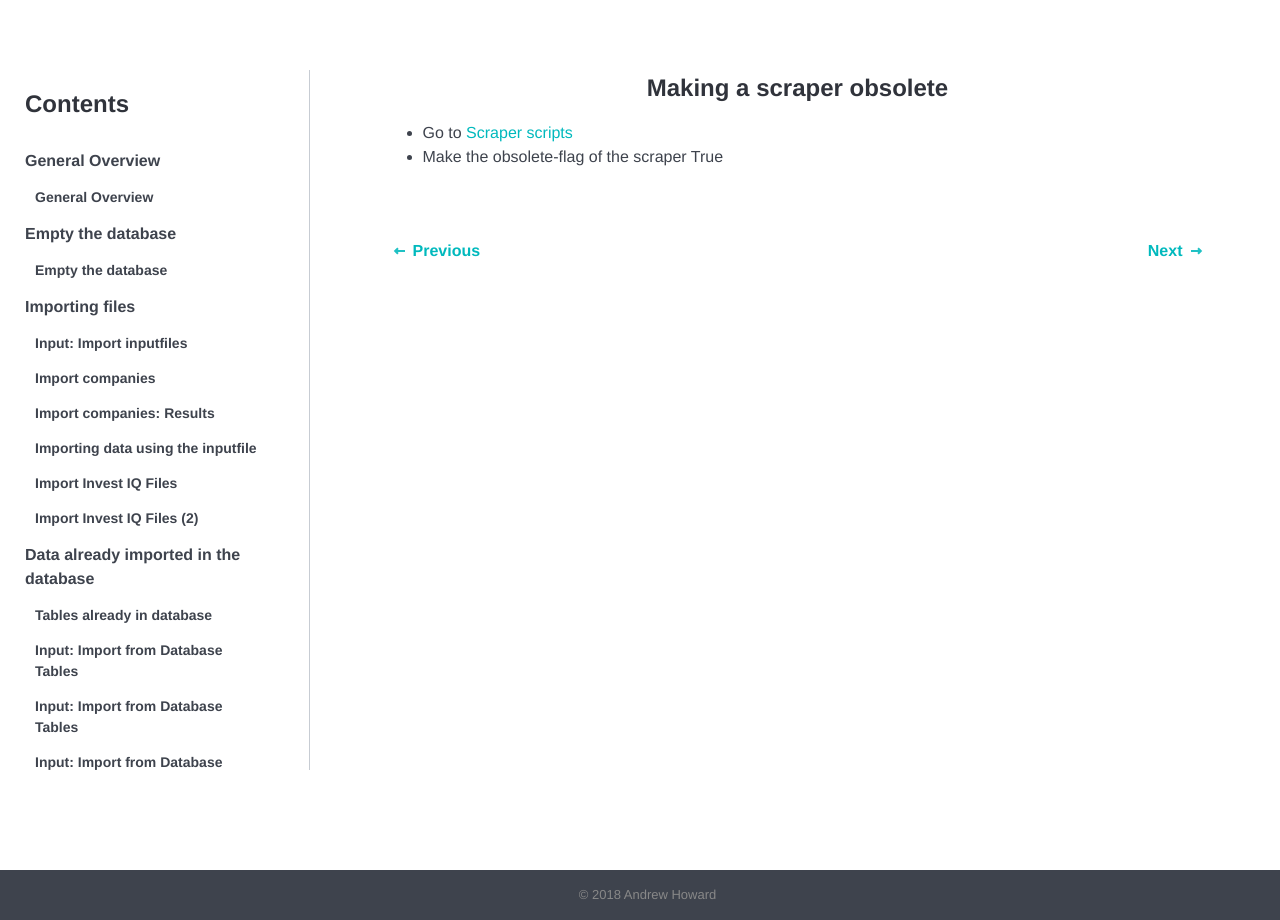
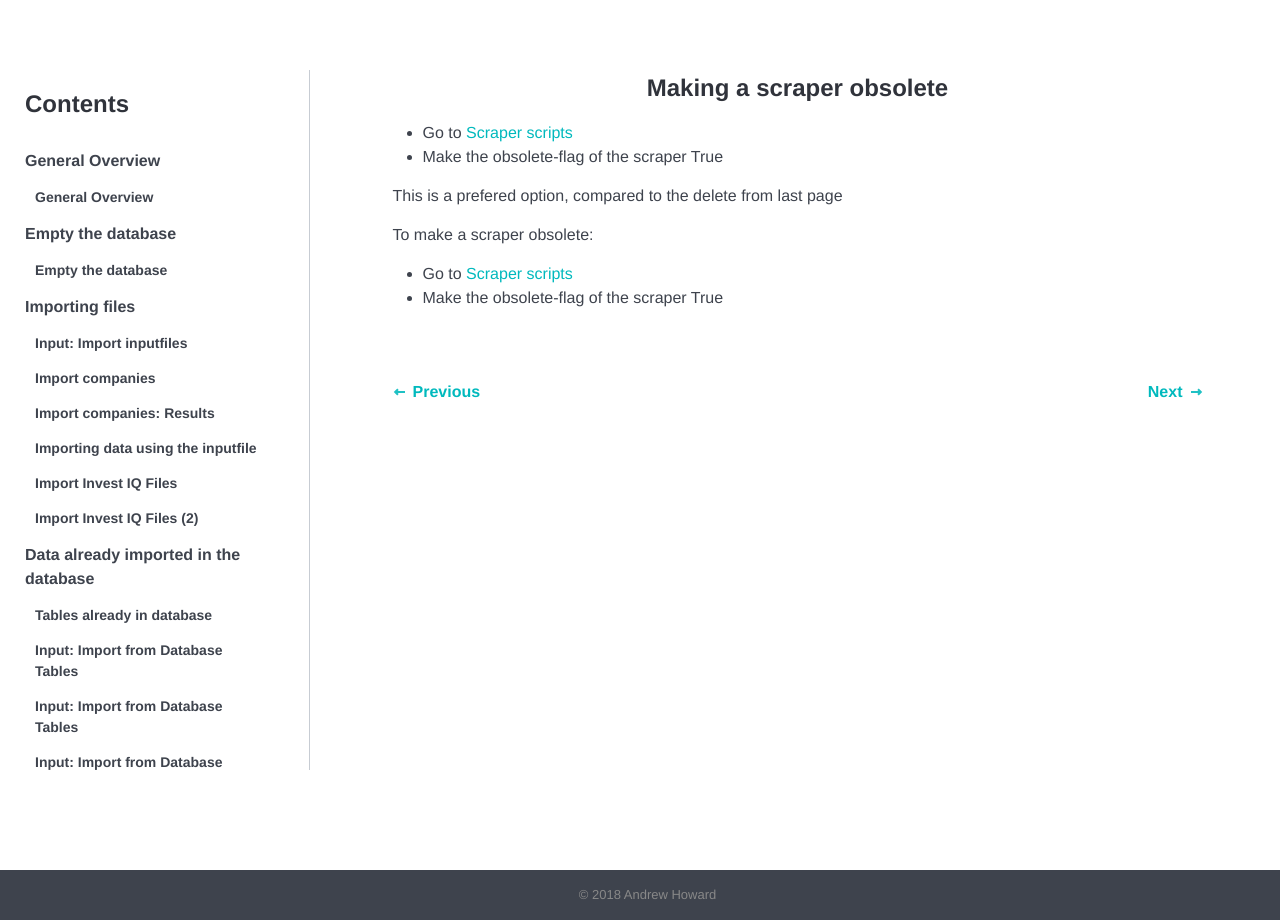
Before and after one commit to tkumpanenko/slides, a Jekyll site: the page built from _tutorials/033.html, in a window 1280 px wide. Built offline with Jekyll 4.4.1, drawn with Linux system fonts in a browser that asks for light colours.

Commit message:
Update from Forestry.io - 033.html

```diff
--- a/_tutorials/033.html
+++ b/_tutorials/033.html
@@ -4,11 +4,17 @@ topic: delete-edit-scrappers
 order: 2
 date: 2018-01-18 19:31:06 +0000
 ---
-
-
 <h4>Making a scraper obsolete</h4>
 
 <ul>
-	<li>Go to <a href="#">Scraper scripts</a></li>
+	<li>Go to <a href="http://scrapecalctool.scibizinformatics.com/admin/base/admin_scripts/">Scraper scripts</a></li>
 	<li>Make the obsolete-flag of the scraper True</li>
 </ul>
+
+<p>This is a prefered option, compared to the delete from last page</p>
+<p>To make a scraper obsolete:
+	<ul>
+		<li>Go to <a href="http://scrapecalctool.scibizinformatics.com/admin/base/admin_scripts/">Scraper scripts</a></li>
+		<li>Make the obsolete-flag of the scraper True</li>
+	</ul>
+</p>
```
